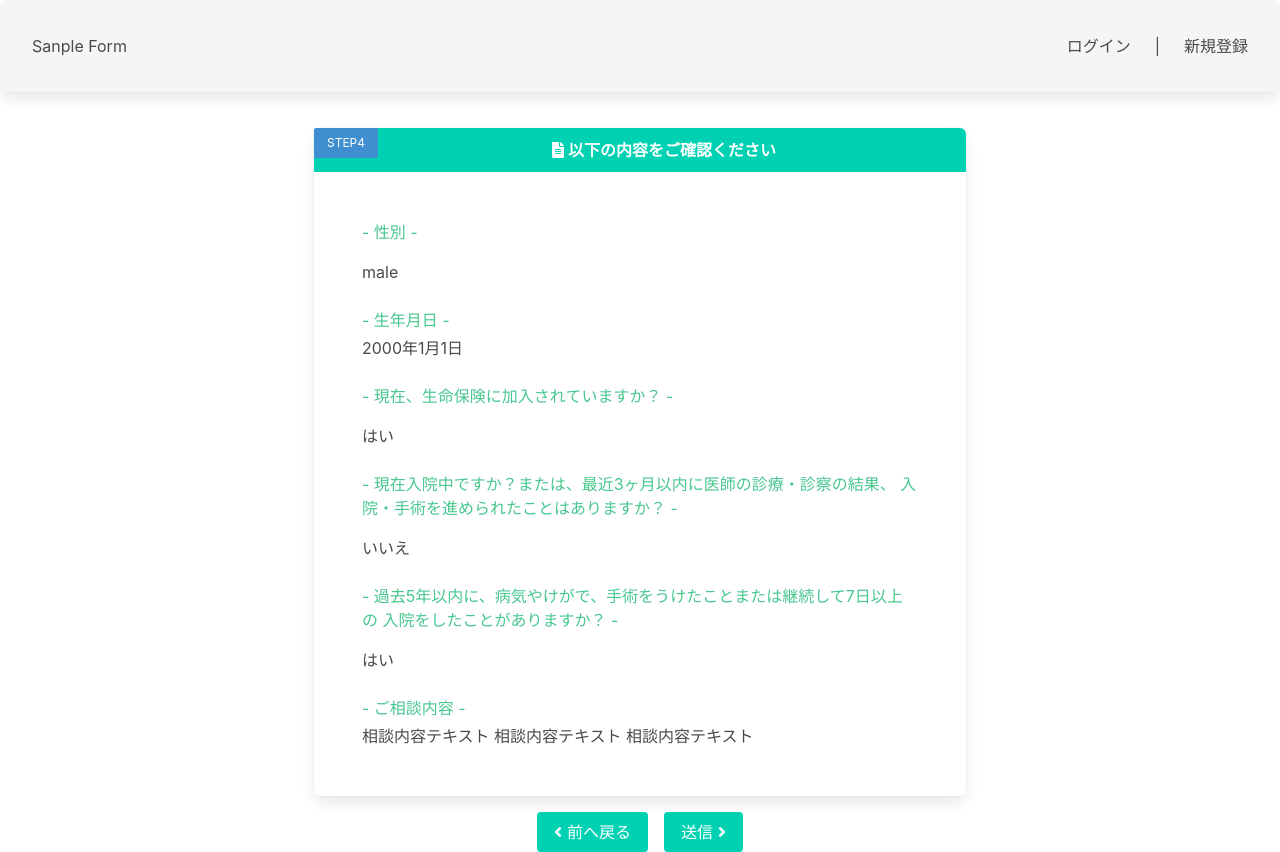
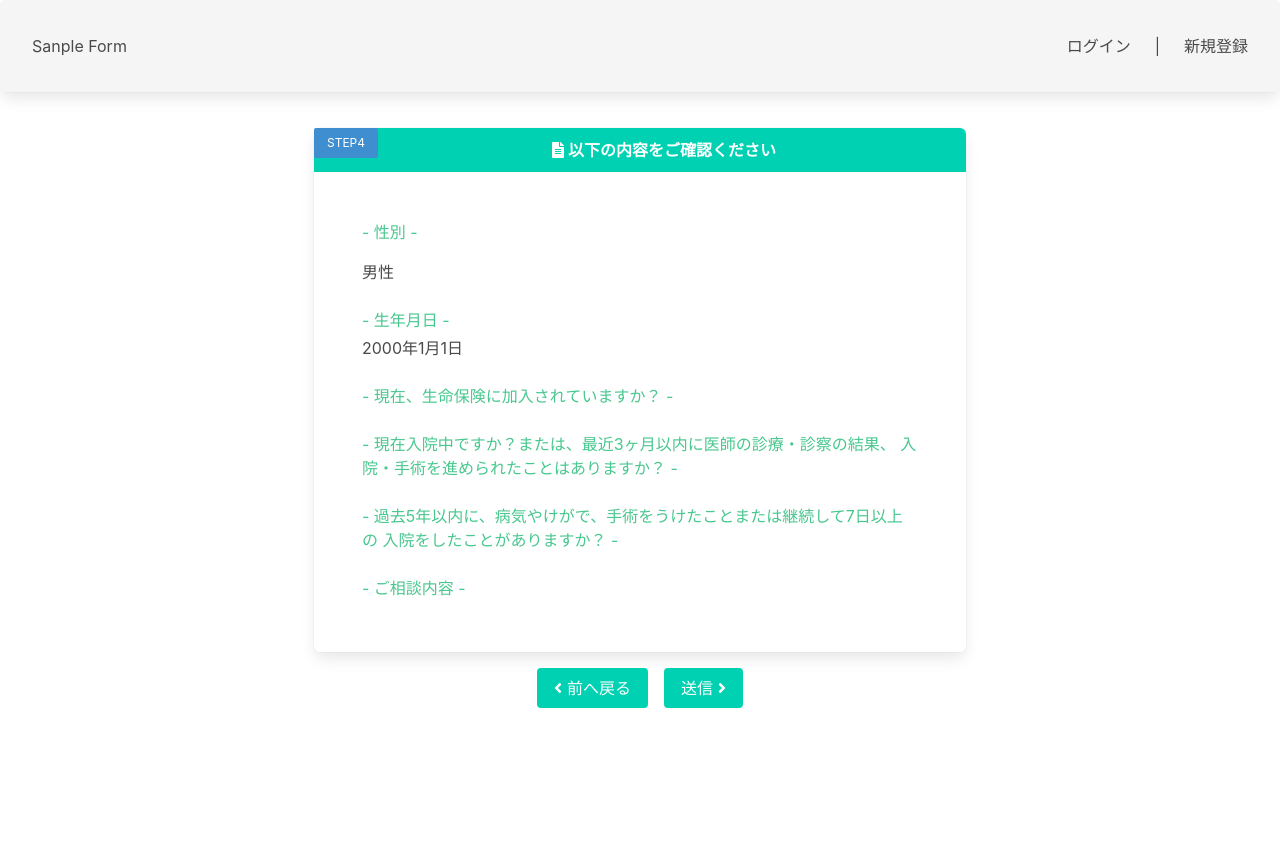
Before and after one commit to RyosukeSomeya/vue-js-spa-form, a Vue app: page /confirm in a window 1280 px wide. After the commit the page ends 800 px from the top, so only its background shows below. Built offline with nearby package versions, Linux system fonts and the light colour scheme.

Commit message:
一通り実装終了

```diff
--- a/src/components/BasicInfo.vue
+++ b/src/components/BasicInfo.vue
@@ -9,10 +9,10 @@
                     <div class="field">
                         <div class="control">
                             <label class="radio" for="gender-male">
-                                <input type="radio" id="gender-male" v-model="gender" value="male">
+                                <input type="radio" id="gender-male" name="gender" v-model="gender" value="male">
                             男性</label>
                             <label class="radio" for="gender-female">
-                                <input type="radio" id="gender-female" v-model="gender" value="female">
+                                <input type="radio" id="gender-female" name="gender" v-model="gender" value="female">
                             女性</label>
                         </div>
                     </div>
@@ -65,12 +65,50 @@ import getJpCalender from '../utils/definition';
 export default {
     data() {
         return {
-            gender: 'male',
-            baseYear: 1979,
-            birthYear: 2000,
-            birthMonth: 1,
-            birthDate: 1,
+            // baseYear: 1979,
+            // birthYear: 2000,
+            // birthMonth: 1,
+            // birthDate: 1,
         }
+    },
+    computed: {
+        gender: {
+            get() {
+                return this.$store.getters.gender
+            },
+            set(inputData) {
+                this.$store.dispatch('registGender', inputData);
+            }
+        },
+        baseYear: {
+            get() {
+                return this.$store.getters.baseYear;
+            },
+        },
+        birthYear: {
+            get() {
+                return this.$store.getters.birthYear;
+            },
+            set(inputData) {
+                this.$store.dispatch('registBirthYear', inputData);
+            }
+        },
+        birthMonth: {
+            get() {
+                return this.$store.getters.birthMonth;
+            },
+            set(inputData) {
+                this.$store.dispatch('registBirthMonth', inputData);
+            }
+        },
+        birthDate: {
+            get() {
+                return this.$store.getters.birthDate;
+            },
+            set(inputData) {
+                this.$store.dispatch('registBirthDate', inputData);
+            }
+        },
     },
     methods: {
         getJpCalender,
--- a/src/components/Confirm.vue
+++ b/src/components/Confirm.vue
@@ -7,33 +7,20 @@
                 <div class="container p-6">
                     <div class="content">
                         <p class="has-text-success">- 性別 -</p>
-                        <p>{{ gender }}</p>
+                        <p>{{ getJpGender }}</p>
                     </div>
                     <div class="content">
                         <p class="has-text-success mb-1">- 生年月日 -</p>
-                        <p>{{ birthDay }}</p>
+                        <p>{{ getBirthDay }}</p>
                     </div>
-                    <div class="content">
-                        <p class="has-text-success">- 現在、生命保険に加入されていますか？ -</p>
-                        <p>{{ answer1 }}</p>
+                    <div class="content" v-for="(qustion, index) in getQuestions" :key="qustion">
+                        <p class="has-text-success">- {{ qustion }} -</p>
+                        <p>{{ getAnswers[index] }}</p>
                     </div>
-                    <div class="content">
-                        <p class="has-text-success">
-                            - 現在入院中ですか？または、最近3ヶ月以内に医師の診療・診察の結果、
-                            入院・手術を進められたことはありますか？ -
-                        </p>
-                        <p>{{ answer2 }}</p>
-                    </div>
-                    <div class="content">
-                    <p class="has-text-success">
-                        - 過去5年以内に、病気やけがで、手術をうけたことまたは継続して7日以上の
-                        入院をしたことがありますか？ -
-                    </p>
-                    <p>{{ answer3 }}</p>
-                    </div>
+
                     <div class="content">
                         <p class="has-text-success mb-1">- ご相談内容 -</p>
-                        <p>{{ consultationContent }}</p>
+                        <p>{{ getConsulContent }}</p>
                     </div>
                 </div>
             </div>
@@ -51,14 +38,34 @@
 export default {
     data() {
         return {
-            gender: this.$store.state.gender,
-            birthDay: '2000年1月1日',
-            answer1: 'はい',
-            answer2: 'いいえ',
-            answer3: 'はい',
-            consultationContent: '相談内容テキスト 相談内容テキスト 相談内容テキスト',
+            // answer1: this.$store.state.answer1,
+            // answer2: this.$store.state.answer2,
+            // answer3: this.$store.state.answer3,
         }
     },
+    computed: {
+        getJpGender() {
+            return this.$store.getters.gender;
+        },
+        getBirthDay() {
+            return this.$store.getters.birthDay;
+        },
+        getQuestions() {
+            return this.$store.getters.questions;
+        },
+        getConsulContent() {
+            return this.$store.getters.cosulContent;
+        },
+        getAnswers() {
+            this.mergeAnswers();
+            return this.$store.getters.answers;
+        }
+    },
+    methods: {
+        mergeAnswers() {
+            this.$store.dispatch('mergeAnswers');
+        }
+    }
 }
 </script>
 
--- a/src/components/Questionnaire.vue
+++ b/src/components/Questionnaire.vue
@@ -7,13 +7,13 @@
                 <div class="container p-6">
                     <div class="question1 field pb-5">
                         <div class="control">
-                            <p class="has-text-info-dark pb-4">現在、生命保険に加入されていますか？</p>
+                            <p class="has-text-info-dark pb-4">{{ questions[0] }}</p>
                             <label class="radio" for="q1-yes">
-                                <input type="radio" id="q1-yes" v-model="question1" value="はい">
+                                <input type="radio" id="q1-yes" name='question1' v-model="question1" value="はい">
                                 はい
                             </label>
                             <label class="radio" for="q1-no">
-                                <input type="radio" id="q1-no" v-model="question1" value="いいえ">
+                                <input type="radio" id="q1-no" name='question1' v-model="question1" value="いいえ">
                                 いいえ
                             </label>
                         </div>
@@ -21,31 +21,25 @@
                     <transition name="fade" mode="out-in">
                     <div class="question2 field pb-5" v-if="question1">
                         <div class="control">
-                            <p class="has-text-info-dark pb-4">
-                                現在入院中ですか？または、最近3ヶ月以内に医師の診療・診察の結果、
-                                入院・手術を進められたことはありますか？
-                            </p>
+                            <p class="has-text-info-dark pb-4">{{ questions[1] }}</p>
                             <label class="radio" for="q2-yes">
-                                <input type="radio" id="q2-yes" v-model="question2" value="はい">
+                                <input type="radio" id="q2-yes" name='question2' v-model="question2" value="はい">
                             はい</label>
                             <label class="radio" for="q2-no">
-                            <input type="radio" id="q2-no" v-model="question2" value="いいえ">
+                            <input type="radio" id="q2-no" name='question2' v-model="question2" value="いいえ">
                             いいえ</label>
                         </div>
                     </div>
                     </transition>
                     <transition name="fade" mode="out-in">
                     <div class="field question3 pb-5" v-if="question2">
-                        <p class="has-text-info-dark pb-4">
-                            過去5年以内に、病気やけがで、手術をうけたことまたは継続して7日以上の
-                            入院をしたことがありますか？
-                        </p>
+                        <p class="has-text-info-dark pb-4">{{ questions[2] }}</p>
                         <label class="radio" for="q3-yes">
-                            <input type="radio" id="q3-yes" v-model="question3" value="はい">
+                            <input type="radio" id="q3-yes" name='question3' v-model="question3" value="はい">
                             はい
                         </label>
                         <label class="radio" for="q3-no">
-                            <input type="radio" id="q3-no" v-model="question3" value="いいえ">
+                            <input type="radio" id="q3-no" name='question3' v-model="question3" value="いいえ">
                             いいえ
                         </label>
                     </div>
@@ -62,12 +56,36 @@
 
 <script>
 export default {
-    data() {
-        return {
-            question1: '',
-            question2: '',
-            question3: '',
-        }
-    },
+    computed: {
+        questions: {
+            get() {
+                return this.$store.getters.questions;
+            }
+        },
+        question1: {
+            get() {
+                return this.$store.getters.question1;
+            },
+            set(inputData) {
+                this.$store.dispatch('registQuestion1', inputData);
+            }
+        },
+        question2: {
+            get() {
+                return this.$store.getters.question2;
+            },
+            set(inputData) {
+                this.$store.dispatch('registQuestion2', inputData);
+            }
+        },
+        question3: {
+            get() {
+                return this.$store.getters.question3;
+            },
+            set(inputData) {
+                this.$store.dispatch('registQuestion3', inputData);
+            }
+        },
+    }
 }
 </script>
--- /dev/null
+++ b/src/store/actions.js
@@ -0,0 +1,30 @@
+// stateのデータの操作を実行する関数呼び出し
+export default {
+    registGender({ commit }, inputData) {
+        commit("registGender", inputData)
+    },
+    registBirthYear({ commit }, inputData) {
+        commit("registBirthYear", inputData)
+    },
+    registBirthMonth({ commit }, inputData) {
+        commit("registBirthMonth", inputData)
+    },
+    registBirthDate({ commit }, inputData) {
+        commit("registBirthDate", inputData)
+    },
+    registQuestion1({ commit }, inputData) {
+        commit("registQuestion1", inputData)
+    },
+    registQuestion2({ commit }, inputData) {
+        commit("registQuestion2", inputData)
+    },
+    registQuestion3({ commit }, inputData) {
+        commit("registQuestion3", inputData)
+    },
+    registCosulContent({ commit }, inputData) {
+        commit("registCosulContent", inputData)
+    },
+    mergeAnswers({ commit }) {
+        commit("mergeAnswers")
+    },
+}
--- /dev/null
+++ b/src/store/getters.js
@@ -0,0 +1,24 @@
+// vuexのstateの算出プロパティ用
+export default {
+    gender: state => {
+        let genderJp = '男性'
+        if (state.gender === 'female') {
+            genderJp = '女性';
+        }
+        return genderJp;
+    },
+    baseYear: state => state.baseYear,
+    birthYear: state => state.birthYear,
+    birthMonth: state => state.birthMonth,
+    birthDate: state => state.birthDate,
+    birthDay: state => {
+        const birthDay = `${state.birthYear}年${state.birthMonth}月${state.birthDate}日`
+        return birthDay;
+    },
+    questions: state => state.questions,
+    answers: state => state.answers,
+    question1: state => state.question1,
+    question2: state => state.question2,
+    question3: state => state.question3,
+    cosulContent: state => state.consultationContent,
+}
--- a/src/store/index.js
+++ b/src/store/index.js
@@ -1,10 +1,32 @@
 import Vue from 'vue';
 import Vuex from 'vuex';
+import actions from './actions'
+import getters from './getters'
+import mutations from './mutations'
 
 Vue.use(Vuex);
 
 export default new Vuex.Store({
     state: {
-        gender: 'male'
+        gender: 'male',
+        baseYear: 1979,
+        birthYear: 2000,
+        birthMonth: 1,
+        birthDate: 1,
+        questions: [
+            `現在、生命保険に加入されていますか？`,
+            `現在入院中ですか？または、最近3ヶ月以内に医師の診療・診察の結果、
+            入院・手術を進められたことはありますか？`,
+            `過去5年以内に、病気やけがで、手術をうけたことまたは継続して7日以上の
+            入院をしたことがありますか？`,
+        ],
+        question1: '',
+        question2: '',
+        question3: '',
+        answers: [],
+        consultationContent: '',
     },
+    getters,
+    actions,
+    mutations
 })
--- /dev/null
+++ b/src/store/mutations.js
@@ -0,0 +1,32 @@
+// stateのデータの操作を実行する関数
+export default {
+    registGender(state, inputData) {
+        state.gender = inputData
+    },
+    registBirthYear(state, inputData) {
+        state.birthYear = inputData
+    },
+    registBirthMonth(state, inputData) {
+        state.birthMonth = inputData
+    },
+    registBirthDate(state, inputData) {
+        state.birthDate = inputData
+    },
+    registQuestion1(state, inputData) {
+        state.question1 = inputData
+    },
+    registQuestion2(state, inputData) {
+        state.question2 = inputData
+    },
+    registQuestion3(state, inputData) {
+        state.question3 = inputData
+    },
+    registCosulContent(state, inputData) {
+        state.consultationContent = inputData
+    },
+    mergeAnswers(state) {
+        state.answers.push(state.question1);
+        state.answers.push(state.question2);
+        state.answers.push(state.question3);
+    }
+}
```
Also changed, not shown: src/components/Consultation.vue (+10 -5 lines).
